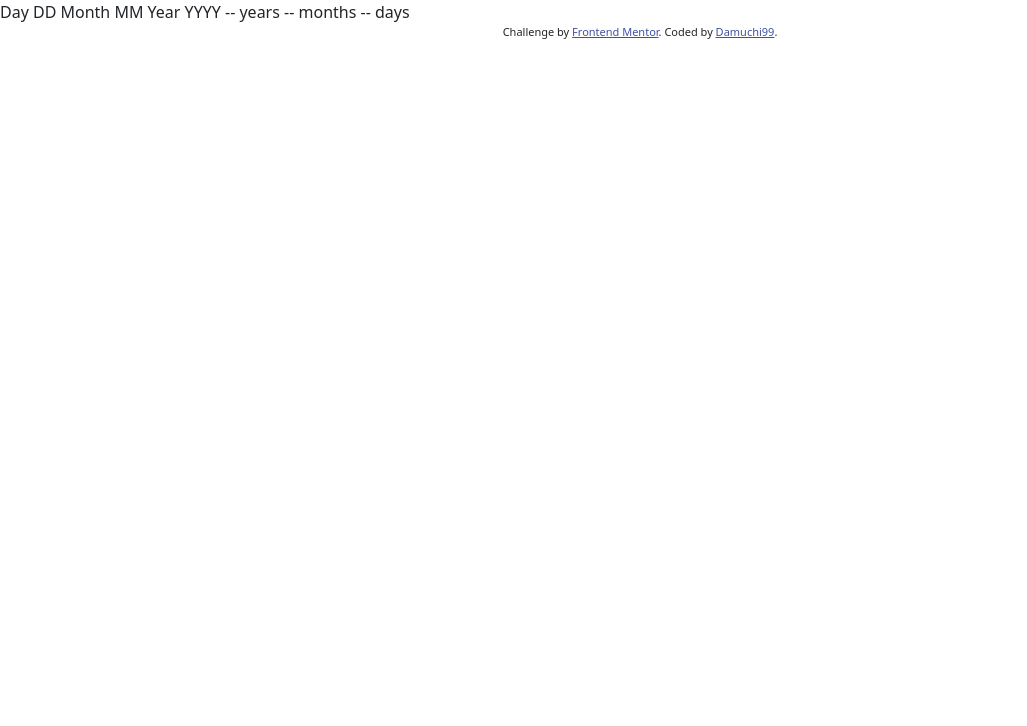
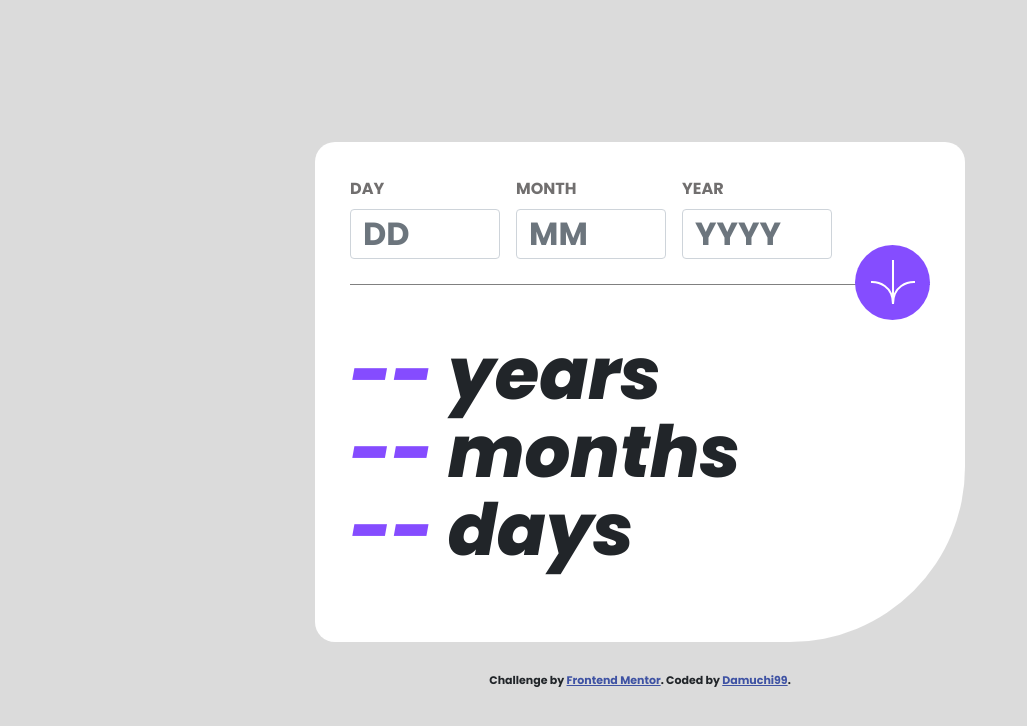
Before and after one commit to Damuchi99/dm99-age-calculator-app-main, a plain HTML site: page index.html in a window 1280 px wide. Shown: the whole page, without its empty margins (0-1027 px from the left). Drawn offline with nearby package versions, Linux system fonts and the light colour scheme.

Commit message:
Estilo visual terminado

```diff
--- a/index.html
+++ b/index.html
@@ -14,19 +14,37 @@
     <title>Frontend Mentor | Age calculator app</title>
 </head>
 <body>
-    <main>
-        Day
-        DD
+    <main class="calendario">
+        <form class="row g-3 formulario">
+            <div class="col-sm-4 input">
+                <label for="input-day" class="form-label">DAY</label>
+                <input type="text" placeholder="DD" class="form-control" id="input-day">
+                <p class="texto-error" id="texto-error-day"></p>
+            </div>
+            <div class="col-sm-4 input">
+                <label for="input-month" class="form-label">MONTH</label>
+                <input type="text" placeholder="MM" class="form-control" id="input-month">
+                <p class="texto-error" id="texto-error-month"></p>
+            </div>
+            <div class="col-sm-4 input">
+                <label for="input-year" class="form-label">YEAR</label>
+                <input type="text" placeholder="YYYY" class="form-control" id="input-year">
+                <p class="texto-error" id="texto-error-year"></p>
+            </div>
+        </form>
 
-        Month
-        MM
+        <div class="divider">
+            <button class="circle">
+                <svg xmlns="http://www.w3.org/2000/svg" width="46" height="44" viewBox="0 0 46 44"><g fill="none" stroke="#FFF" stroke-width="2"><path d="M1 22.019C8.333 21.686 23 25.616 23 44M23 44V0M45 22.019C37.667 21.686 23 25.616 23 44"/></g></svg>
+            </button>
+        </div>
 
-        Year
-        YYYY
+        <div class="edad">
+            <p><span class="num" id="years">--</span> years</p>
+            <p><span class="num" id="months">--</span> months</p>
+            <p><span class="num" id="days">--</span> days</p>
+        </div>
 
-        -- years
-        -- months
-        -- days
     </main>
 
     <footer class="attribution">
--- a/styles/styles.css
+++ b/styles/styles.css
@@ -1,4 +1,92 @@
+@import url('https://fonts.googleapis.com/css2?family=Poppins:ital,wght@0,700;1,400;1,800&display=swap');
 
+*{
+    font-family: "Poppins";
+    box-sizing: border-box;
+    margin: 0px;
+    padding: 0px;
+}
+
+body {
+    width: 100%!important;
+    height: 100vh!important;
+    display: flex;
+    flex-direction: column;
+    justify-content: center;
+    align-items: center;
+    background-color: rgb(219, 219, 219)!important;
+}
+
+.calendario{
+    border-radius: 20px 20px 175px 20px;
+    background: white;
+    width: 650px;
+    height: 500px;
+    margin: 30px;
+    padding: 35px;
+}
+
+.formulario{
+    font-weight: 700;
+}
+
+.formulario .texto-error{
+    font-weight: 400;
+    font-style: italic;
+    color: rgb(255, 87, 87);
+    font-size: 14px;
+    margin-top: 5px;
+    margin-bottom: 0px;
+}
+
+.formulario .input{
+    width: auto;
+}
+
+.formulario .form-control{
+    width: 150px;
+    height: 50px;
+    font-size: 32px;
+}
+
+.formulario .form-label{
+    color: rgb(113, 111, 111);
+}
+
+.divider{
+    width: 100%;
+    display: flex;
+    justify-content: flex-end;
+    border-top: 1px solid grey;
+    padding-top: 0px;
+    margin-top: 20px;
+}
+
+.divider .circle{
+    border-radius: 50%;
+    background-color: rgb(133, 77, 255);
+    width: 75px;
+    height: 75px;
+    display: flex;
+    justify-content: center;
+    align-items: center;
+    margin-top: -40px;
+    border: none;
+}
+
+.edad{
+    font-weight: 800;
+    font-style: italic;
+    font-size: 72px;
+}
+
+.edad p{
+    margin-bottom: -30px;
+}
+
+.edad .num{
+    color: hsl(259, 100%, 65%);
+}
 
 
 /*-------CREDITOS-------*/
```
